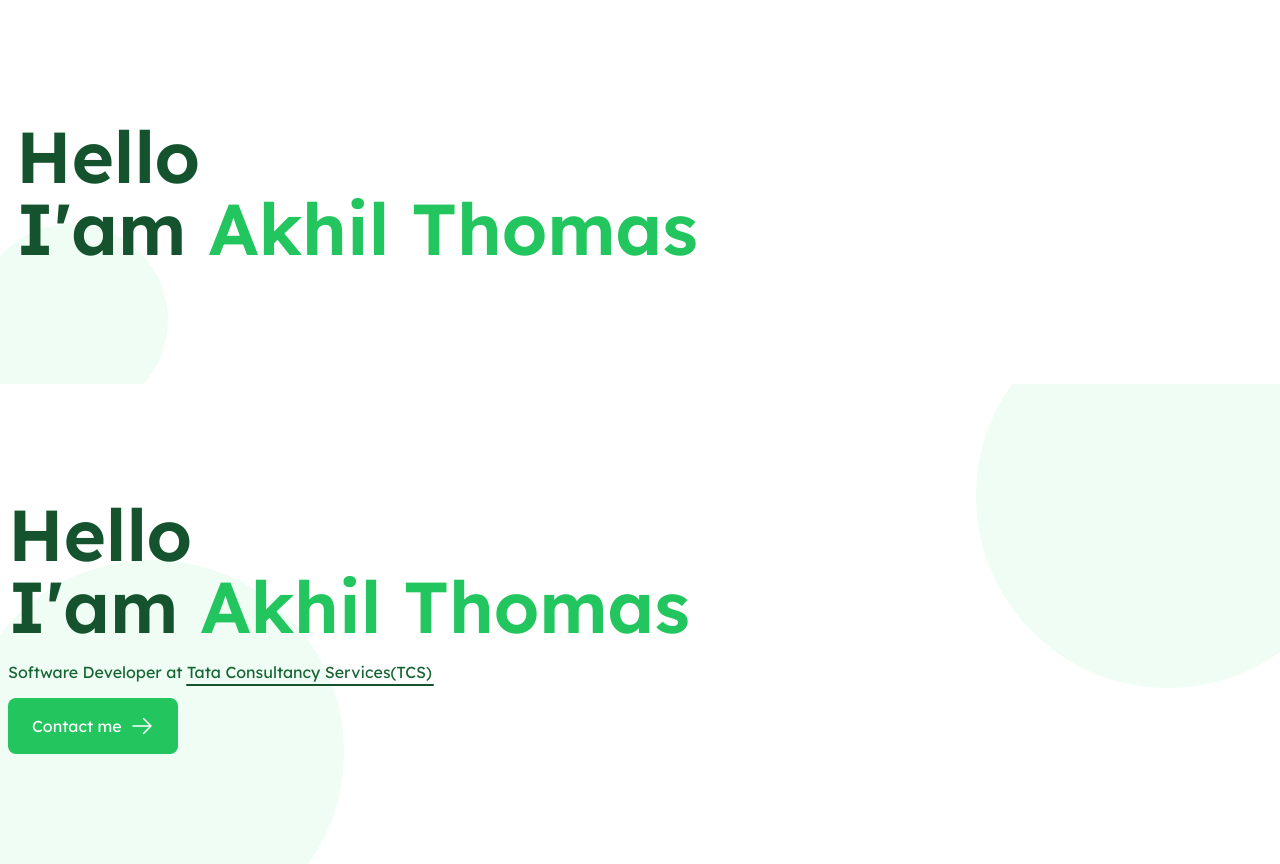
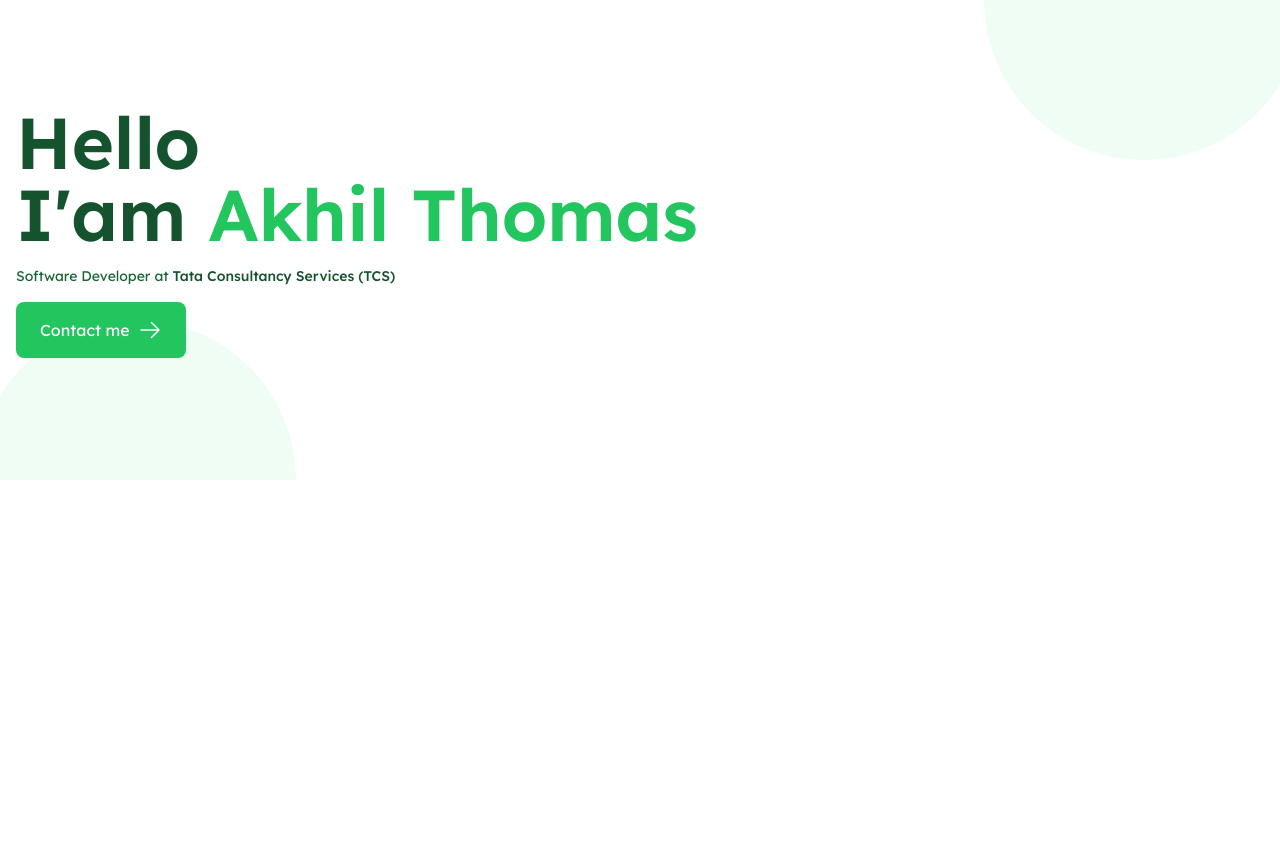
Before and after one commit to virus123456789/portfolio, a React (Create React App) app: page / in a window 1280 px wide. After the commit the page ends 800 px from the top, so only its background shows below. Built offline with nearby package versions, Linux system fonts and the light colour scheme.

Commit message:
Landing Page updated

```diff
--- a/src/App.js
+++ b/src/App.js
@@ -1,38 +1,25 @@
 function App() {
   return (
-    <div class="w-full mx-auto font-lexend">
-          <div className="relative w-full h-96 flex justify-between items-center overflow-hidden">
-            <div class="absolute top-56 -left-6 w-48 h-48 rounded-full bg-green-50"></div>
-            {/* <div class="absolute bottom-16 -right-0 w-16 h-16 rounded-full bg-green-50"></div> */}
+    <div className="w-full mx-auto font-lexend">
+        <div className="relative w-full h-[480px] flex justify-between items-center overflow-hidden">
+            <div className="absolute top-80 -left-6 w-52 sm:w-80 h-52 sm:h-80 rounded-full bg-green-50"></div>
+            <div className="absolute bottom-80 -right-6 w-52 sm:w-80 h-52 sm:h-80 rounded-full bg-green-50"></div>
             <div className="p-4 z-10">
-                <div className="text-green-900">
-                    <h1 class="text-7xl font-semibold">Hello</h1>
-                    <h1 class="text-7xl font-semibold">I'am <span class="text-green-500">Akhil Thomas</span></h1>
+                <div className="text-7xl font-semibold text-green-900">
+                    <h1 className="">Hello</h1>
+                    <h1 className="">I'am <span className="text-green-500">Akhil Thomas</span></h1>
                 </div>
-            </div>
-        </div>
-
-
-        <div class="relative max-w-7xl h-[480px] mx-auto bg-white flex justify-between items-center overflow-hidden">
-            <div class="absolute top-44 -left-10 w-96 h-96 rounded-full bg-green-50"></div>
-            <div class="absolute bottom-44 -right-20 w-96 h-96 rounded-full bg-green-50"></div>
-            <div class="p-2 z-10">
-                <div class="my-5 flex flex-col justify-start items-start text-green-900">
-                    <h1 class="text-7xl font-semibold">Hello</h1>
-                    <h1 class="text-7xl font-semibold">I'am <span class="text-7xl font-semibold text-green-500">Akhil Thomas</span></h1>
-
-                </div>
-                {/* <h3 class="my-4 text-xl font-medium text-gray-600">Full Stack Developer</h3> */}
-                <div class="relative">
-                    <p class="my-4 text-base leading-tight text-green-800">Software Developer at Tata Consultancy Services(TCS)</p>
-                    <span class="absolute -bottom-1 right-64 w-[248px] h-[2px] rounded-lg bg-green-900"></span>
-                </div>
+                <div className="p">
+                      <p className="my-4 text-sm leading-tight text-green-800">Software Developer at <span className="text-sm font-medium text-green-900">Tata Consultancy Services (TCS)</span></p>
+                  </div>
+                <div className="">
                 <button class="my-4 px-6 py-4 bg-green-500 text-white rounded-lg flex">
                     <span class="mr-2">Contact me </span>
                     <svg xmlns="http://www.w3.org/2000/svg" fill="none" viewBox="0 0 24 24" stroke-width="1.5" stroke="currentColor" class="w-6 h-6">
                         <path stroke-linecap="round" stroke-linejoin="round" d="M13.5 4.5L21 12m0 0l-7.5 7.5M21 12H3" />
                     </svg>
                 </button>
+                </div>
             </div>
         </div>
     </div>
```
